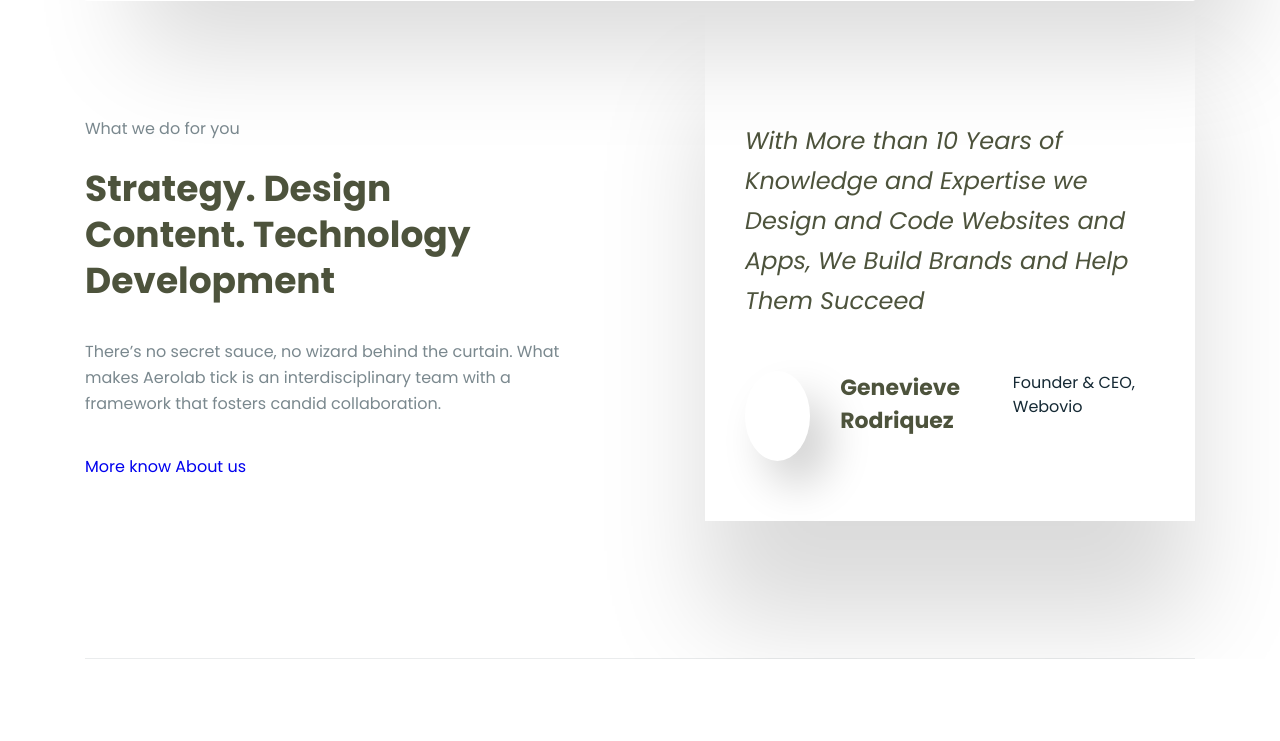
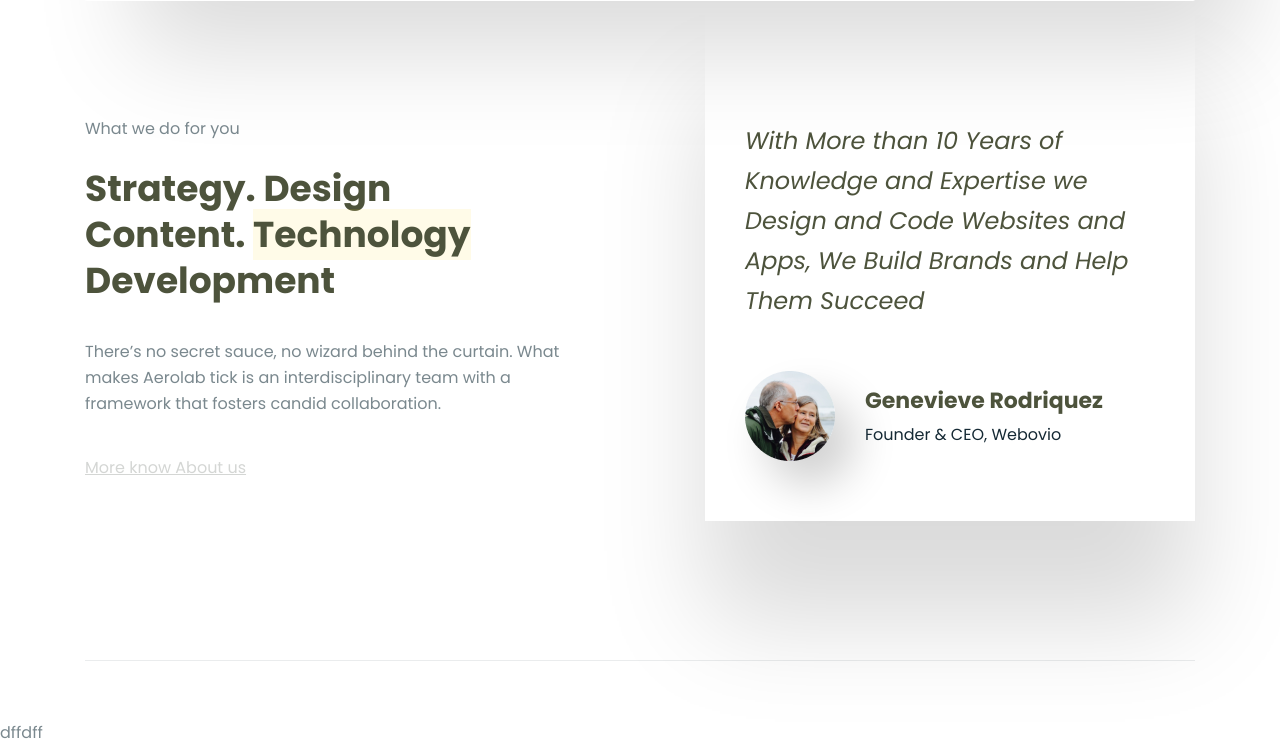
Before and after one commit to a1ekcP/Webovio, a plain HTML site: page index.html in a window 1280 px wide. Shown: the part 913-1654 px from the top of the page. Before the commit the page ends 1572 px from the top, so only its background shows below. Drawn offline with Linux system fonts and the light colour scheme.

Commit message:
strategy

```diff
--- a/index.html
+++ b/index.html
@@ -76,16 +76,16 @@
                 <div class="__container">
                     <div class="strategy__wrap">
                         <div class="strategy__describe describe">
-                            <div class="describe__suptitle suptitle_s">
+                            <div class="describe__suptitle">
                                 What we do for you
                             </div>
                             <h2 class="describe__title title_s">
-                                Strategy. Design  Content. Technology Development
+                                Strategy. Design  Content. <span>Technology</span> Development
                             </h2>
                             <p class="describe__text text_s">
                                 There’s no secret sauce, no wizard behind the curtain. What makes Aerolab tick is an interdisciplinary team with a framework that fosters candid collaboration.
                             </p>
-                            <a href="#!" class="describe__link link_s">
+                            <a href="#!" class="describe__link link__more">
                                 More know About us
                             </a>
                         </div>
@@ -96,14 +96,17 @@
                                 </p>
                                 <div class="caption_b_autor">
                                     <div class="caption_b_autor_icon">
-                                        <img src="" alt="">
+                                        <img src="icon/autors/1.png" alt="">
                                     </div>
-                                    <div class="autor_icon__name">
-                                        Genevieve Rodriquez
+                                    <div class="caption_b_autor__desc">
+                                        <div class="autor_icon__name">
+                                            Genevieve Rodriquez
+                                        </div>
+                                        <div class="autor_icon__post">
+                                            Founder & CEO, Webovio
+                                        </div>
                                     </div>
-                                    <div class="autor_icon__post">
-                                        Founder & CEO, Webovio
-                                    </div>
+
                                 </div>
                             </div>
                         </div>
@@ -111,7 +114,11 @@
                 </div>
             </section>
         </main>
-        <footer class="footer"></footer>
+        <br>
+        <br>
+        <br>
+        <br>
+        <footer class="footer">dffdff</footer>
     </div>
 </body>
 </html>
```
